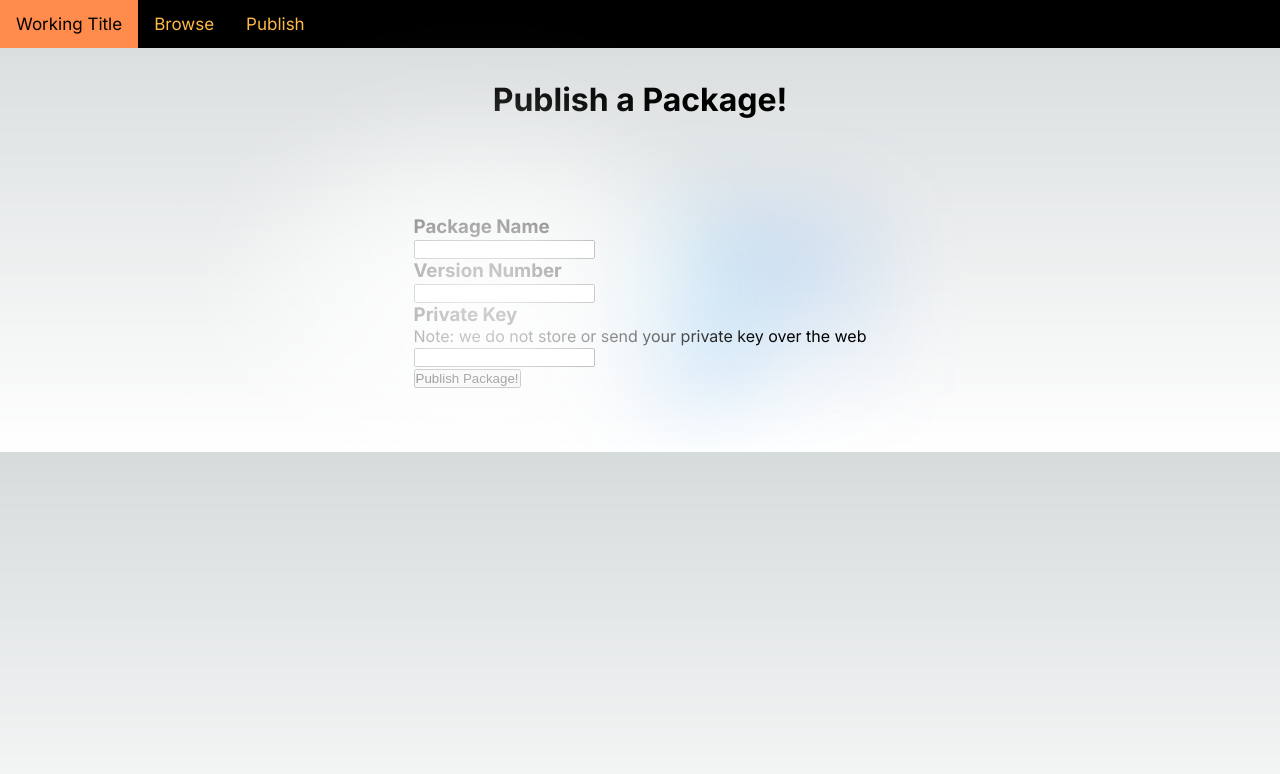
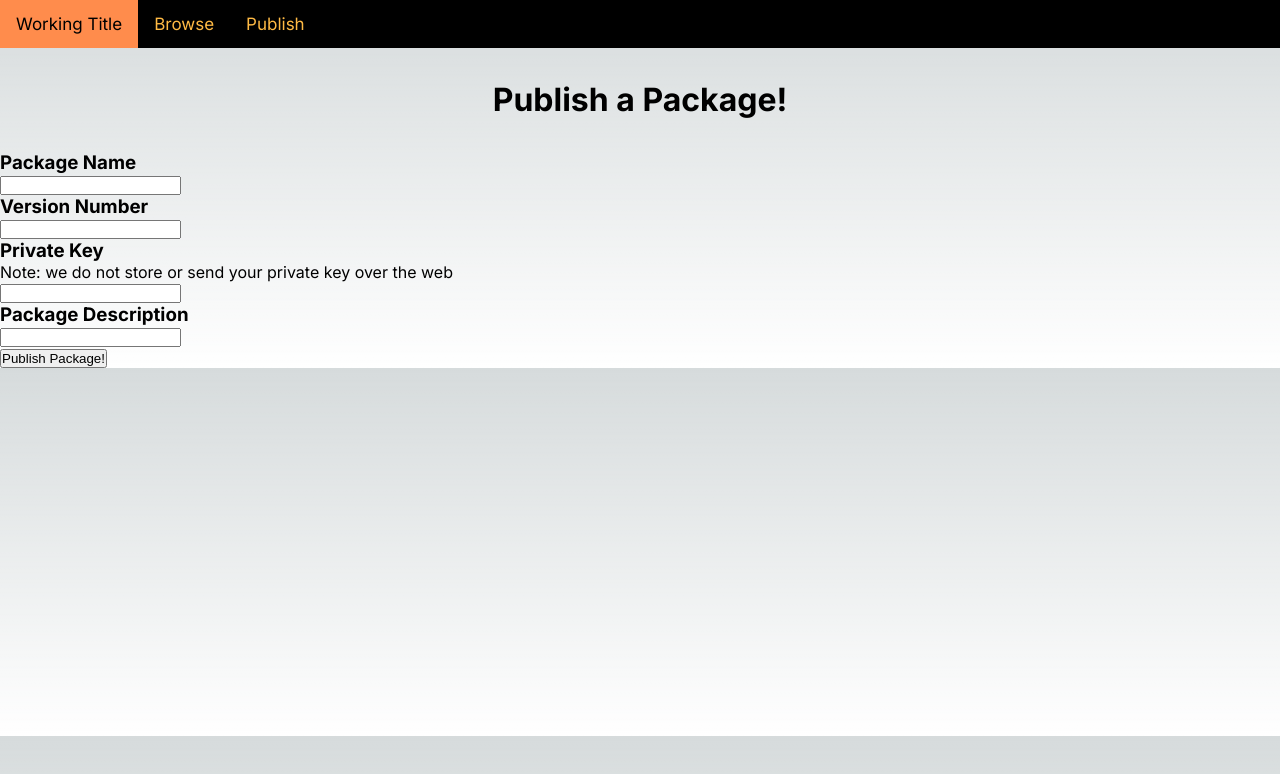
Before and after one commit to pbrucla/ESPR, a Next.js app in the folder frontend/: page /publish in a window 1280 px wide. Shown: the top 774 px of the page. Built offline with nearby package versions, Linux system fonts and the light colour scheme.

Commit message:
submission concept done, but might have to change the way backend accepts data

```diff
--- a/frontend/app/publish/page.tsx
+++ b/frontend/app/publish/page.tsx
@@ -9,16 +9,31 @@ export default function Home(){
     const [vers, setVers] = React.useState('');
     const [priv, setPriv] = React.useState('');
     const [pub, setPub] = React.useState('');
+    const [desc, setDesc] = React.useState('');
 
-    const submitting = (e: React.FormEvent<HTMLFormElement>) => {
+    const submitting = async (e: React.FormEvent<HTMLFormElement>) => {
         e.preventDefault();
+        try {
+            const response = await fetch(`${back_url}/publish_package_sample`, {
+                method:"POST",
+                body: JSON.stringify({
+                    name: name,
+                    initial_version: vers,
+                    description: desc
+                })
+            })
+        } catch (error){
+            if (error instanceof Error){
+                console.error(error.message);
+            }
+        }
     }
     return (
         <main>
             <div className={styles.title}>
                 <h1>Publish a Package!</h1>
             </div>
-            <div className={styles.center}>
+            <div >
                 <form onSubmit={submitting}>
                     <div>
                         <div>
@@ -50,6 +65,15 @@ export default function Home(){
                                 onChange={(e) => setPriv(e.target.value)}
                             />
                         </div>
+                        <div>
+                            <h3>Package Description</h3>
+                            <input
+                                id="desc"
+                                type="text"
+                                value={desc}
+                                onChange={(e) => setDesc(e.target.value)}
+                            />
+                        </div>
                     </div>
                     <div>
                         <button type="submit">
```
